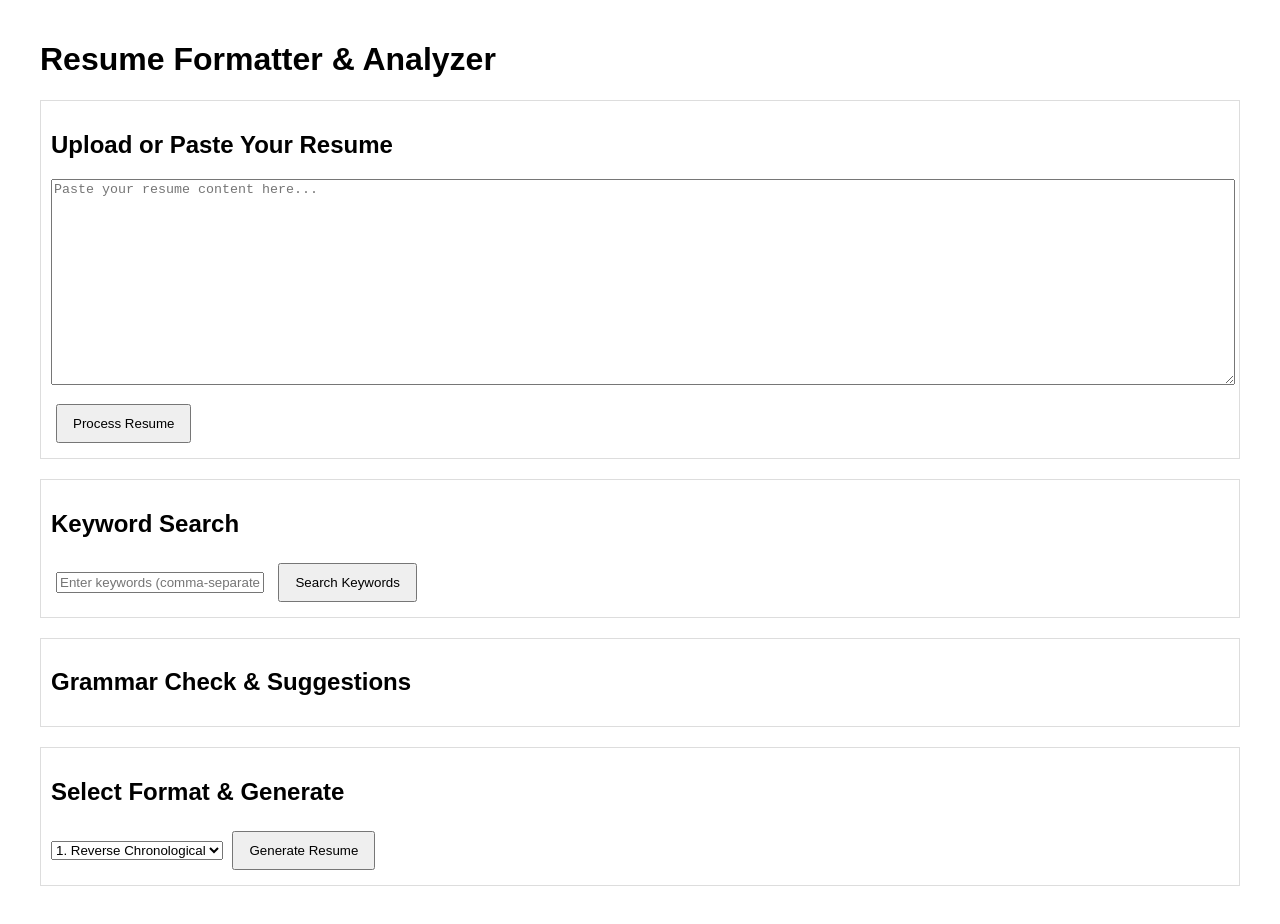
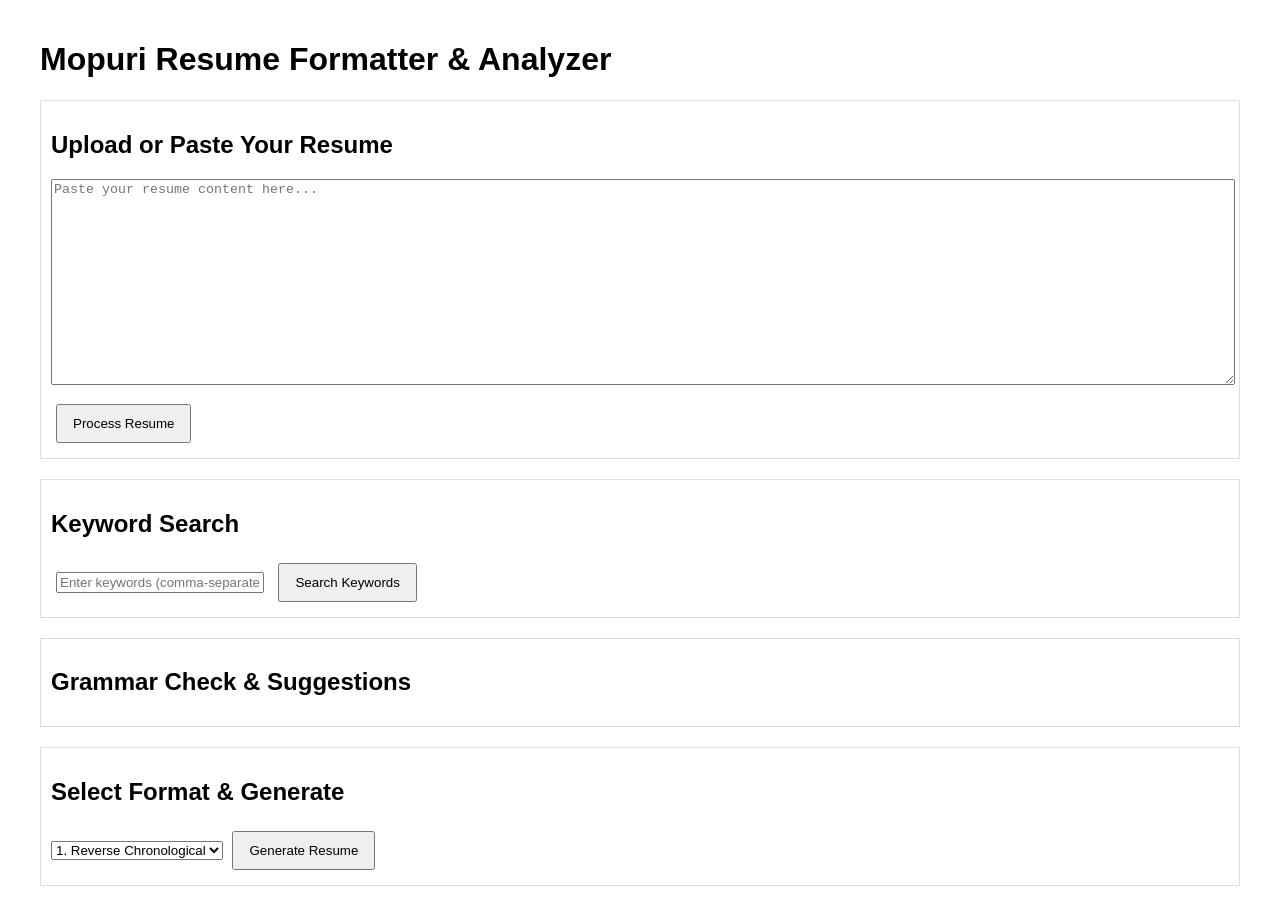
Before and after one commit to GreenEarth2025/GreenEarthR, a plain HTML site: page index.html in a window 1280 px wide. Drawn offline with nearby package versions, Linux system fonts and the light colour scheme.

Commit message:
Update header title to 'Mopuri Resume Formatter'

```diff
--- a/index.html
+++ b/index.html
@@ -19,7 +19,7 @@
     </style>
 </head>
 <body>
-    <h1>Resume Formatter & Analyzer</h1>
+    <h1>Mopuri Resume Formatter & Analyzer</h1>
     <div class="section">
         <h2>Upload or Paste Your Resume</h2>
         <textarea id="resumeText" placeholder="Paste your resume content here..."></textarea>
```
